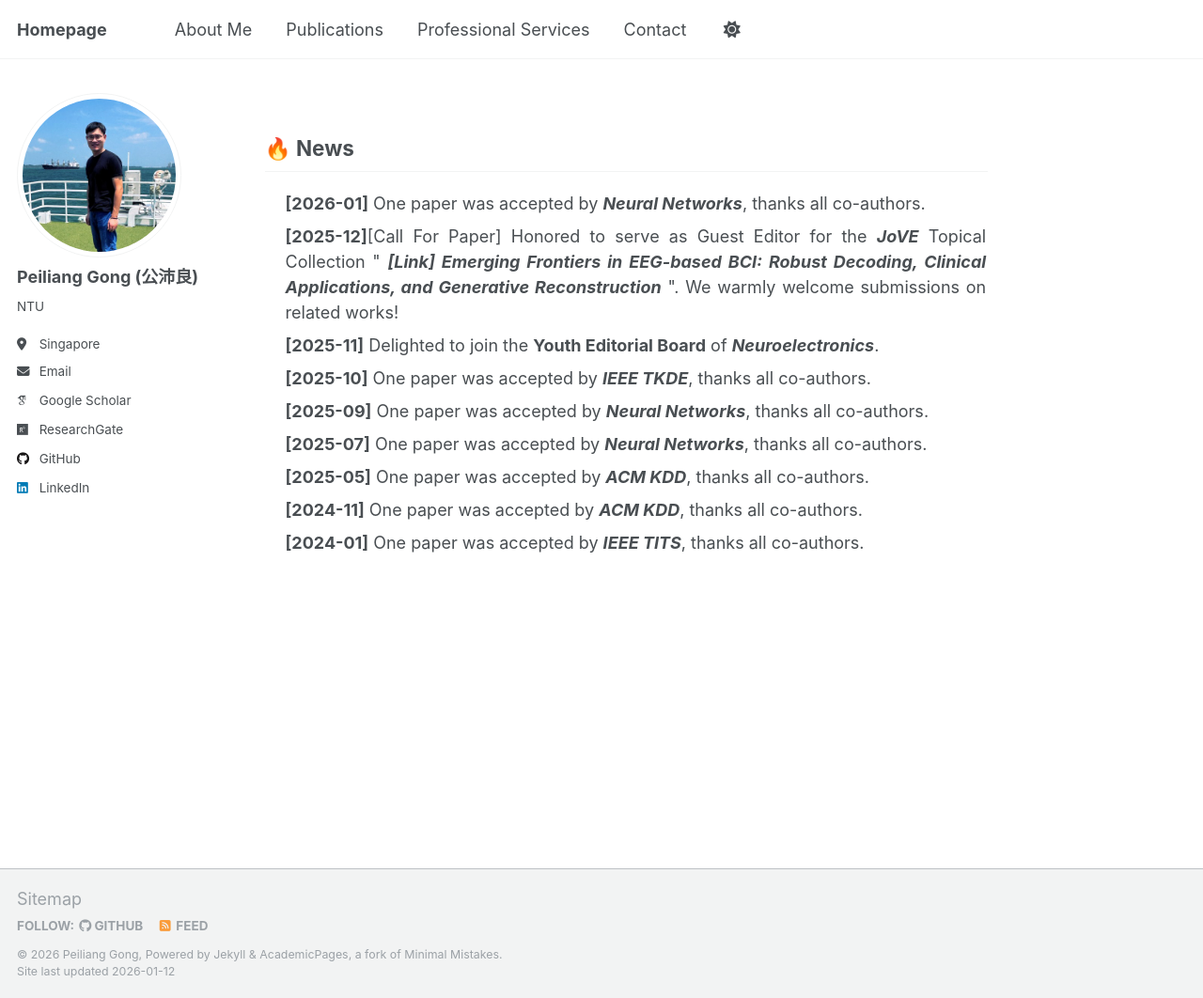
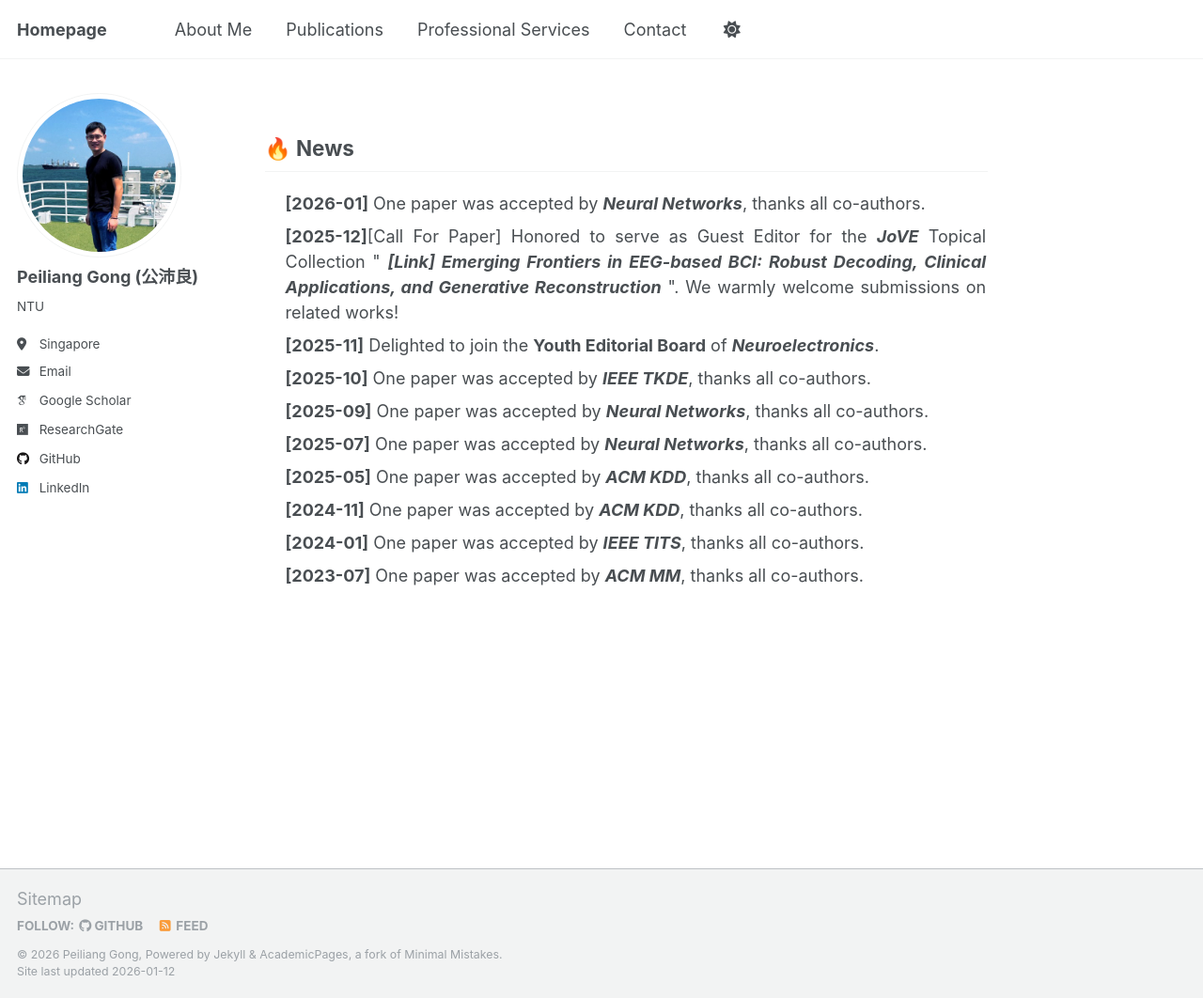
Before and after one commit to Tokenmw/Tokenmw.github.io, a Jekyll site: the page built from _pages/news.md, in a window 1280 px wide and 1062 px high. Shown: the whole window at 94% size. Built offline with Jekyll 4.4.1, drawn with Linux system fonts in a browser that asks for light colours; some web fonts are replaced; our own code applies the rules of GitHub Pages for plain Markdown files.

Commit message:
Update news.md

```diff
--- a/_pages/news.md
+++ b/_pages/news.md
@@ -1,7 +1,8 @@
 <!-- News section -->
 <div id="news" style="text-align: justify;">
 <h2>🔥 News</h2>
-<ul style="list-style-type: none; margin-left: 20px; padding: 2px; overflow-y: scroll; height:400px;">
+<!-- <ul style="list-style-type: none; margin-left: 20px; padding: 2px; overflow-y: scroll; height:400px;"> -->
+  <ul style="list-style-type: none; margin-left: 20px; padding: 2px;">
   <li style="margin-bottom: 8px;"><b>[2026-01]</b> One paper was accepted by <b><i>Neural Networks</i></b>, thanks all co-authors.</li>
   <li style="margin-bottom: 8px;">
   <b>[2025-12]</b>[Call For Paper] Honored to serve as Guest Editor for the <b><i>JoVE</i></b> Topical Collection
```
